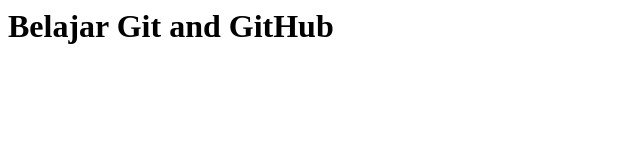
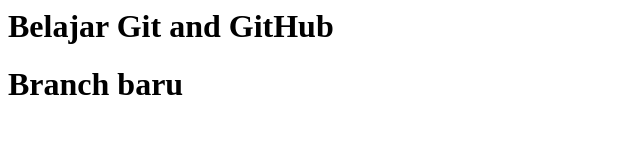
Before and after one commit to Safarqwerty/belajar_git, a plain HTML site: page index.html in a window 1280 px wide. Shown: the whole page, without its empty margins (0-640 px from the left). Drawn offline with Linux system fonts and the light colour scheme.

Commit message:
branch baru

```diff
--- a/index.html
+++ b/index.html
@@ -5,5 +5,6 @@
 </head>
 <body>
 <h1>Belajar Git and GitHub</h1>
+<h1>Branch baru</h1>
 </body>
 </html>
```
